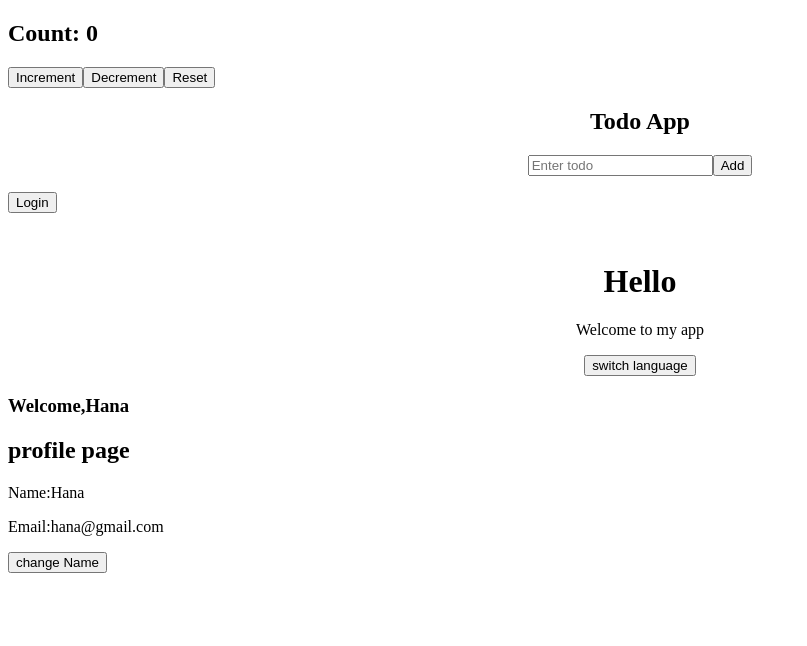
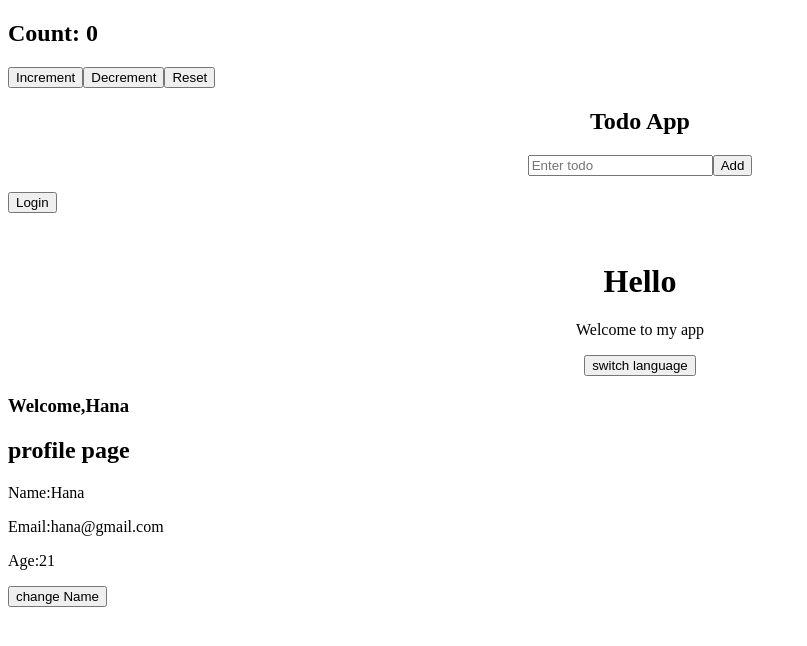
Before and after one commit to hana787f/React2p, a React (Vite) app: page / in a window 1280 px wide. Shown: the top 646 px of the page, without its empty margins (0-807 px from the left). Built offline with nearby package versions, Linux system fonts and the light colour scheme.

Commit message:
UsetProfile1

```diff
--- a/src/UserProfile.jsx
+++ b/src/UserProfile.jsx
@@ -14,13 +14,16 @@ function Navbar(){
  function Profile(){
     const {user,setUser}=useContext(userContext);
     const changeName =()=>{
-        setUser({ ...user ,name:"Hana Fathima"});
+        setUser({ ...user ,name:"Hana Fathima",
+                              email: "newhana@gmail.com",age:22
+        });
     }
      return(
         <div>
             <h2> profile page </h2>
             <p>Name:{ user.name }</p>
             <p>Email:{user.email}</p>
+            <p>Age:{user.age}</p>
 
             <button onClick={changeName}>
                 change Name
@@ -32,7 +35,8 @@ function Navbar(){
   function UserProfile(){
      const[user,setUser]=useState({
         name:"Hana",
-        email:"hana@gmail.com"
+        email:"hana@gmail.com",
+        age:21
      });
      return(
         <userContext.Provider value={{user,setUser}}>
```
